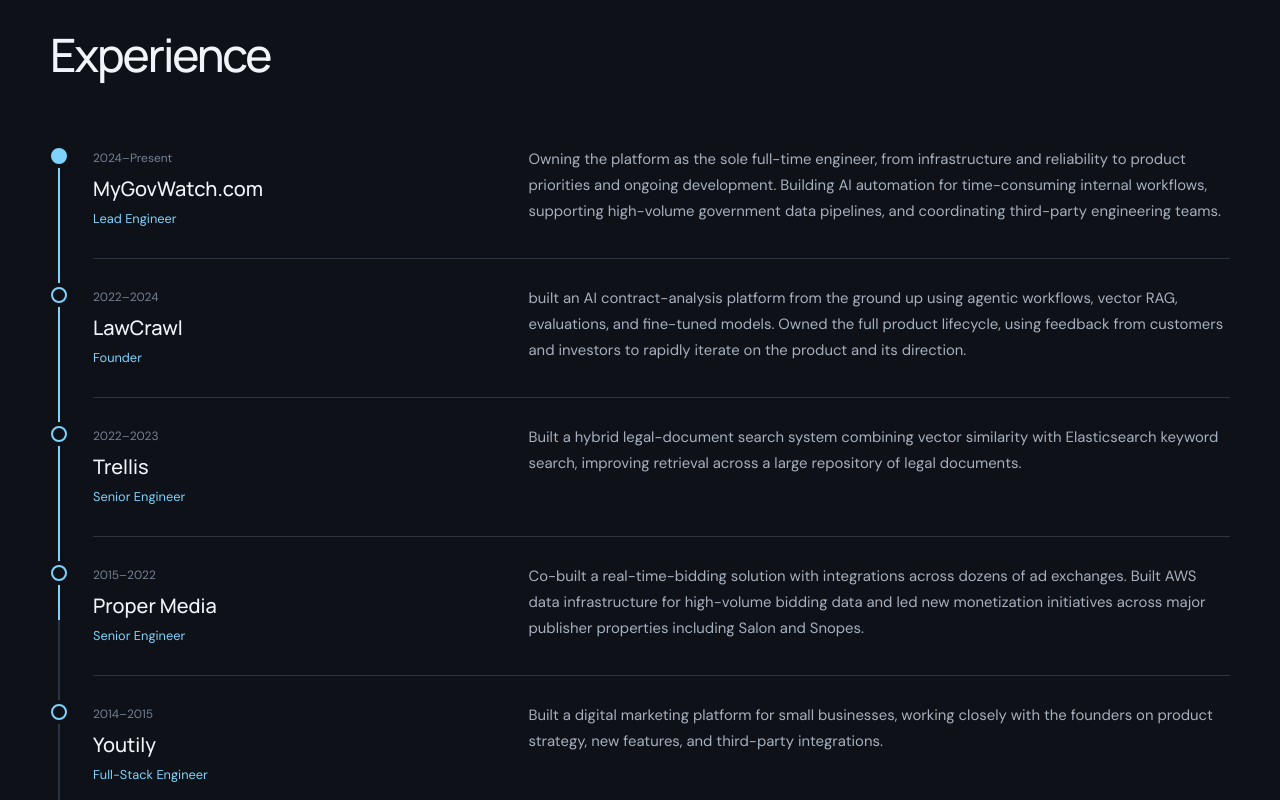
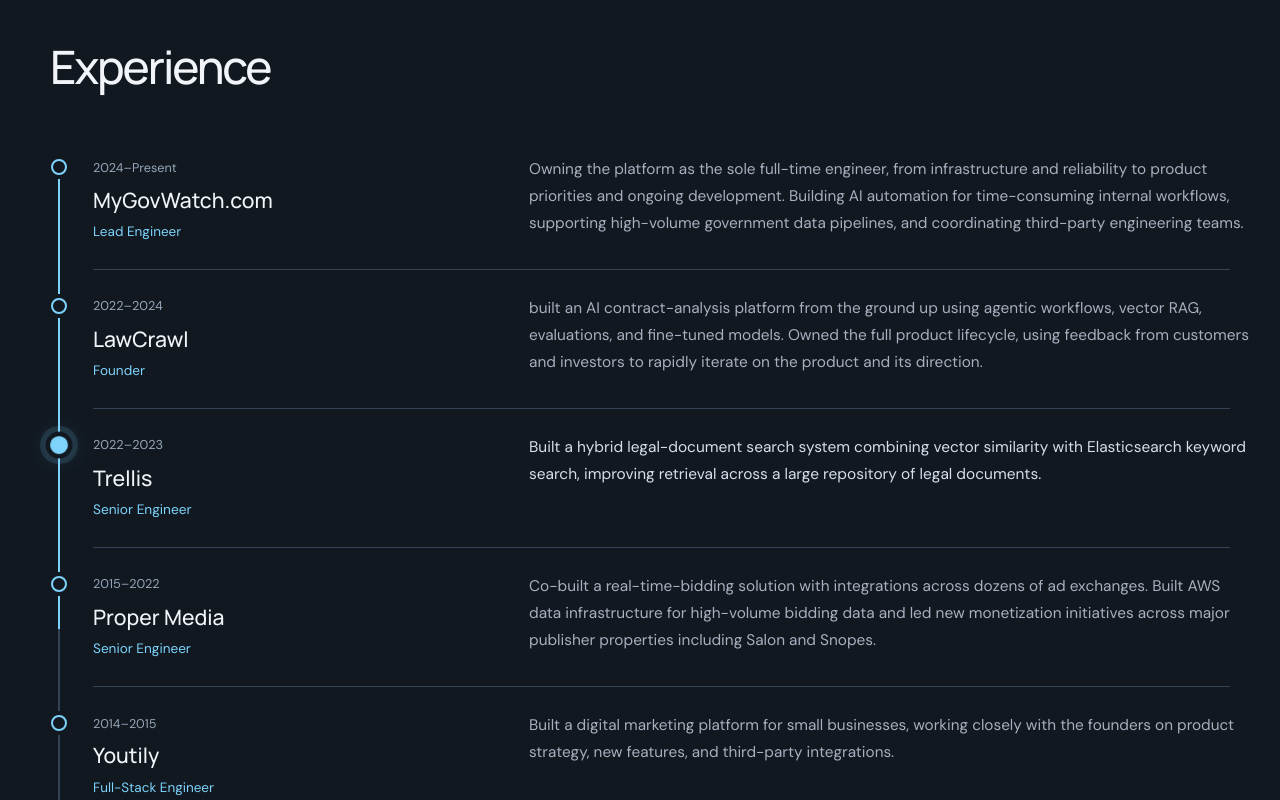
Before and after one commit to tomlenehan/portfolio, a React (Vite) app: page / in a window 1280 px wide. Shown: the part 1540-2340 px from the top of the page. Built offline with nearby package versions, Linux system fonts and the light colour scheme.

Commit message:
copy changes. Interactive timeline changes

```diff
--- a/src/App.jsx
+++ b/src/App.jsx
@@ -208,22 +208,37 @@
   );
 }
 
-function ExperienceRow({ item, reducedMotion }) {
+function ExperienceRow({ item, reducedMotion, isFocused }) {
+  const rowRef = useRef(null);
+  const { scrollYProgress } = useScroll({
+    target: rowRef,
+    offset: ["start end", "end start"],
+  });
+  const metaScale = useSpring(useTransform(scrollYProgress, [0, 0.5, 1], [0.96, 1.07, 0.96]), {
+    stiffness: 180,
+    damping: 30,
+  });
+  const copyScale = useSpring(useTransform(scrollYProgress, [0, 0.5, 1], [0.975, 1.04, 0.975]), {
+    stiffness: 180,
+    damping: 30,
+  });
+
   return (
     <motion.article
-      className="experience-row"
+      ref={rowRef}
+      className={`experience-row${isFocused ? " experience-row--focused" : ""}`}
       initial={reducedMotion ? false : { opacity: 0, y: 18 }}
       whileInView={{ opacity: 1, y: 0 }}
       viewport={{ once: true, amount: 0.35 }}
       transition={{ duration: 0.5, ease: [0.22, 1, 0.36, 1] }}
     >
       <span className="experience-row__node" aria-hidden="true" />
-      <div className="experience-row__meta">
+      <motion.div className="experience-row__meta" style={reducedMotion ? undefined : { scale: metaScale }}>
         <span className="experience-date">{item.dates}</span>
         <h3>{item.company}</h3>
         <span className="experience-role">{item.role}</span>
-      </div>
-      <p>{item.copy}</p>
+      </motion.div>
+      <motion.p className="experience-row__copy" style={reducedMotion ? undefined : { scale: copyScale }}>{item.copy}</motion.p>
     </motion.article>
   );
 }
@@ -231,6 +246,7 @@
 function App() {
   const reducedMotion = useReducedMotion();
   const [videoProject, setVideoProject] = useState(null);
+  const [focusedExperience, setFocusedExperience] = useState(null);
   const videoDialogRef = useRef(null);
   const experienceRef = useRef(null);
   const { scrollYProgress } = useScroll();
@@ -249,6 +265,54 @@
   });
   const heroY = useTransform(smoothProgress, [0, 0.28], [0, -90]);
   const heroOpacity = useTransform(smoothProgress, [0, 0.22], [1, 0.65]);
+
+  useEffect(() => {
+    const timeline = experienceRef.current;
+    if (!timeline) return undefined;
+
+    const rows = Array.from(timeline.querySelectorAll(".experience-row"));
+    let frame = 0;
+
+    const updateFocusedRow = () => {
+      frame = 0;
+      const timelineBounds = timeline.getBoundingClientRect();
+      if (timelineBounds.bottom < 0 || timelineBounds.top > window.innerHeight) {
+        setFocusedExperience(null);
+        return;
+      }
+
+      const focusLine = window.innerHeight * 0.5;
+      let closestIndex = null;
+      let closestDistance = Infinity;
+
+      rows.forEach((row, index) => {
+        const bounds = row.getBoundingClientRect();
+        if (bounds.bottom < 0 || bounds.top > window.innerHeight) return;
+
+        const distance = Math.abs(bounds.top + bounds.height / 2 - focusLine);
+        if (distance < closestDistance) {
+          closestDistance = distance;
+          closestIndex = index;
+        }
+      });
+
+      setFocusedExperience(closestIndex);
+    };
+
+    const scheduleUpdate = () => {
+      if (!frame) frame = window.requestAnimationFrame(updateFocusedRow);
+    };
+
+    scheduleUpdate();
+    window.addEventListener("scroll", scheduleUpdate, { passive: true });
+    window.addEventListener("resize", scheduleUpdate);
+
+    return () => {
+      window.cancelAnimationFrame(frame);
+      window.removeEventListener("scroll", scheduleUpdate);
+      window.removeEventListener("resize", scheduleUpdate);
+    };
+  }, []);
 
   const handleOpenProject = (project) => {
     if (project.action.type === "video") {
@@ -319,7 +383,7 @@
               <div className="hero-intro">
                 <span className="status-pill">
                   <span className="pulse-dot" />
-                  Senior Full Stack Engineer - AI & Distributed Systems
+                  Full Stack Engineer - AI & Distributed Systems
                 </span>
                 <h1>Tom Lenehan</h1>
               </div>
@@ -348,7 +412,7 @@
 
         <section className="section project-section" id="projects">
           <div className="project-section__heading">
-            <h2>selected projects:</h2>
+            <h3>Selected Projects:</h3>
           </div>
           <div className="project-grid">
             {projects.map((project, index) => (
@@ -372,8 +436,8 @@
               aria-hidden="true"
               style={{ scaleY: reducedMotion ? 1 : experienceLineProgress }}
             />
-            {allExperience.map(item => (
-              <ExperienceRow key={item.company} item={item} reducedMotion={reducedMotion} />
+            {allExperience.map((item, index) => (
+              <ExperienceRow key={item.company} item={item} reducedMotion={reducedMotion} isFocused={focusedExperience === index} />
             ))}
           </div>
           <div className="education"><span className="eyebrow">Education</span><p><strong>Lehigh University</strong> · B.S. Business Information Systems · 2007–2011</p></div>
@@ -383,10 +447,10 @@
           <Parallax speed={-8} disabled={reducedMotion}>
             <div className="systems-band">
               <div className="systems-copy">
-                <span className="eyebrow">Systems people depend on</span>
-                <h2>Across complex domains</h2>
+                {/*<span className="eyebrow">Across domains</span>*/}
+                <h2>Same focus across different domains.</h2>
                 <p>
-                  Building systems where accuracy, scale and trust really matter.
+                  Whether it's processing high-volume ad data, navigating large collections of legal and civic documents or handling sensitive medical information securely. The technical challenges differ, but each calls for the same care and attention to detail.
                 </p>
               </div>
               <div className="system-tiles" aria-label="Operating strengths">
--- a/src/styles.css
+++ b/src/styles.css
@@ -6,12 +6,12 @@
   font-synthesis: none;
   text-rendering: optimizeLegibility;
   -webkit-font-smoothing: antialiased;
-  --bg: #0e1117;
-  --bg-2: #171b22;
+  --bg: #111820;
+  --bg-2: #1b2630;
   --text: #f1f5f9;
   --muted: #a7b0be;
-  --quiet: #748095;
-  --line: #2b3442;
+  --quiet: #96a6b8;
+  --line: #354455;
   --gold: #7dd3fc;
   --mint: #7dd3fc;
   --max: 1180px;
@@ -30,7 +30,7 @@
 .skip-link { position: fixed; top: -100px; left: 20px; z-index: 300; background: var(--gold); color: var(--bg); padding: 14px; }
 .skip-link:focus { top: 15px; }
 .scroll-progress { position: fixed; inset: 0 0 auto; z-index: 100; height: 2px; transform-origin: 0 50%; background: var(--gold); }
-.site-nav { position: fixed; top: 16px; left: 50%; transform: translateX(-50%); z-index: 90; display: flex; width: min(calc(100% - 48px), var(--max)); min-height: 64px; align-items: center; justify-content: space-between; gap: 20px; padding: 10px 18px; border: 1px solid var(--line); border-radius: 12px; background: rgba(14,17,23,.92); backdrop-filter: blur(18px); }
+.site-nav { position: fixed; top: 16px; left: 50%; transform: translateX(-50%); z-index: 90; display: flex; width: min(calc(100% - 48px), var(--max)); min-height: 64px; align-items: center; justify-content: space-between; gap: 20px; padding: 10px 18px; border: 1px solid var(--line); border-radius: 12px; background: rgba(17,24,32,.92); backdrop-filter: blur(18px); }
 .brand-mark { display: inline-flex; align-items: center; gap: 12px; }
 .brand-mark span { display: grid; width: 34px; height: 34px; place-items: center; border-radius: 8px; color: var(--bg); background: var(--gold); font-weight: 700; font-size: .8rem; }
 .brand-mark strong { font-size: .9rem; font-weight: 600; }
@@ -94,12 +94,16 @@
 .experience-timeline::before { content: ''; background: var(--line); }
 .experience-timeline__progress { background: var(--gold); transform-origin: top; pointer-events: none; }
 .experience-row { position: relative; display: grid; grid-template-columns: minmax(180px, .85fr) minmax(0, 1.5fr); gap: 38px; padding: 26px 0 30px; border-bottom: 1px solid var(--line); }
-.experience-row__node { position: absolute; left: -42px; top: 28px; width: 16px; height: 16px; border: 2px solid var(--gold); border-radius: 50%; background: var(--bg); box-shadow: 0 0 0 4px var(--bg); }
-.experience-row:first-of-type .experience-row__node { background: var(--gold); }
+.experience-row__node { position: absolute; left: -42px; top: 28px; width: 16px; height: 16px; border: 2px solid var(--gold); border-radius: 50%; background: var(--bg); box-shadow: 0 0 0 4px var(--bg); transition: background .28s ease, box-shadow .28s ease, transform .28s ease; }
+.experience-row--focused .experience-row__node { background: var(--gold); box-shadow: 0 0 0 4px var(--bg), 0 0 0 9px rgb(125 211 252 / .13), 0 0 22px rgb(125 211 252 / .45); transform: scale(1.12); }
+.experience-row--focused .experience-row__node::after { content: ''; position: absolute; inset: -6px; border: 1px solid rgb(125 211 252 / .55); border-radius: 50%; animation: timeline-pulse 2.8s ease-out infinite; }
+@keyframes timeline-pulse { from { opacity: .65; transform: scale(1); } to { opacity: 0; transform: scale(1.8); } }
+.experience-row__meta, .experience-row__copy { transform-origin: left center; }
 .experience-date { font-size: .75rem; color: var(--quiet); }
 .experience-row h3 { font-size: 1.25rem; font-weight: 500; margin: 8px 0 5px; }
 .experience-role { color: var(--gold); font-size: .8rem; }
-.experience-row p { margin: 0; font-size: .93rem; line-height: 1.75; color: var(--muted); }
+.experience-row p { margin: 0; font-size: .93rem; line-height: 1.75; color: var(--muted); transition: color .28s ease; }
+.experience-row--focused p { color: #d5dfeb; }
 .education { margin-top: 24px; padding: 25px 0; border-top: 1px solid var(--line); }
 .education p { font-size: .85rem; color: var(--muted); line-height: 1.8; margin: 12px 0 0; }
 .education strong { color: var(--text); font-weight: 500; }
@@ -263,5 +267,7 @@
 }
 @media (prefers-reduced-motion: reduce) {
  *, *::before, *::after { animation-duration: .01ms !important; transition-duration: .01ms !important; scroll-behavior: auto !important; }
+ .experience-row--focused .experience-row__node { transform: none; }
+ .experience-row--focused .experience-row__node::after { animation: none; opacity: 0; }
  .project-card:hover .project-card__media img, .project-card:focus-within .project-card__media img { transform: none; }
 }
```
